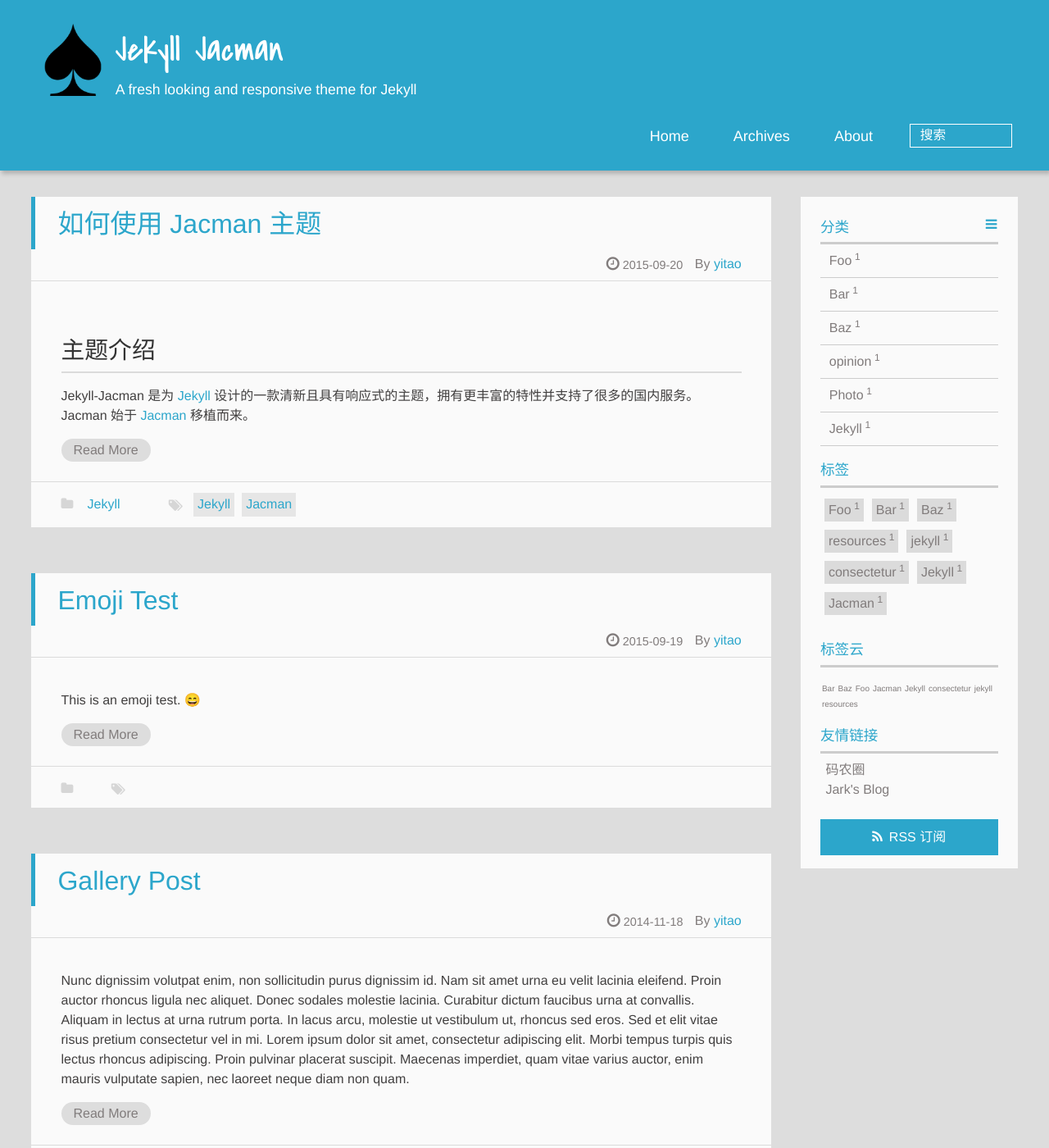
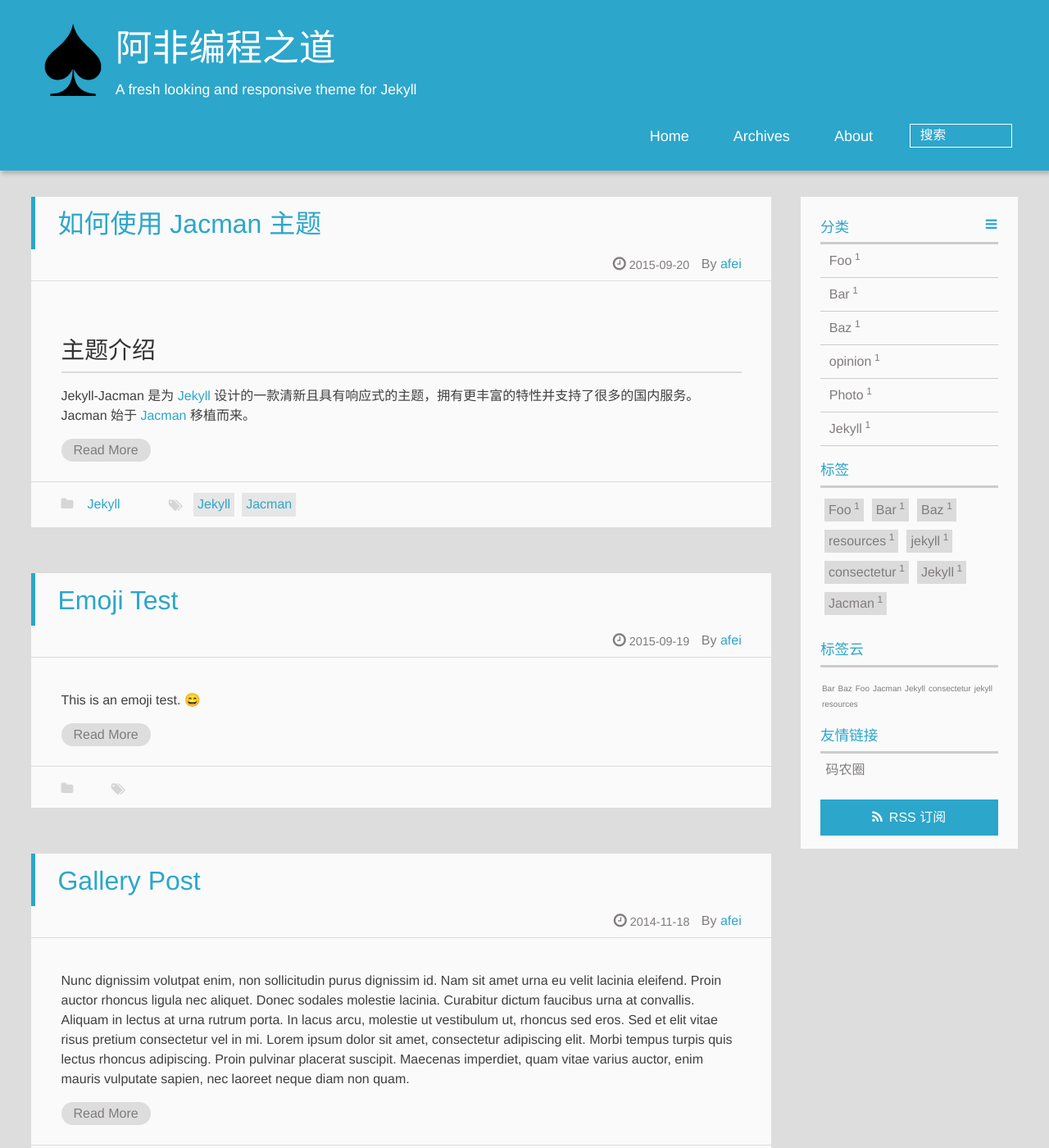
Before and after one commit to afeix/pages_bak, a Jekyll site: the page built from index.html, in a window 1280 px wide and 1400 px high. Shown: the whole window at 82% size. Built offline with Jekyll 4.4.1, drawn with Linux system fonts in a browser that asks for light colours; emoji names are drawn with the system emoji font; formulas are drawn with MathJax 3; the list of posts is cut into pages by our own code; some of the changed text lies outside the part shown.

Commit message:
Update _config.yml
修改配置

```diff
--- a/_config.yml
+++ b/_config.yml
@@ -28,7 +28,7 @@ defaults:
 paginate: 20
 
 #### Site
-title : Jekyll Jacman
+title : 阿非编程之道
 tagline: A fresh looking and responsive theme for Jekyll
 assets: /assets
 url:
@@ -84,8 +84,8 @@ share_to: true #enable share-to buttons if true
 
 #### Author information
 author:
-  name: yitao      ## e.g. wuchong Author name
-  intro_line1:  "Hello ,I'm Larry Page in Google."    ## your introduction on the bottom of the page
+  name: afei      ## e.g. wuchong Author name
+  intro_line1:  "Hello ,I'm afei."    ## your introduction on the bottom of the page
   intro_line2:  "This is my blog,believe it or not."  ## the 2nd line
   weibo:      ## e.g. wuchong1014 or 2176287895 for http://weibo.com/2176287895
   weibo_verifier:  ## e.g. b3593ceb Your weibo-show widget verifier ,if you use weibo-show it is needed.
@@ -111,7 +111,7 @@ toc:
 #### Links
 links:
   码农圈: https://coderq.com
-  Jark's Blog: http://wuchong.me
+
 
 #### Comment
 duoshuo_shortname:    ## e.g. wuchong      your duoshuo short name.       website: http://duoshuo.com
```
